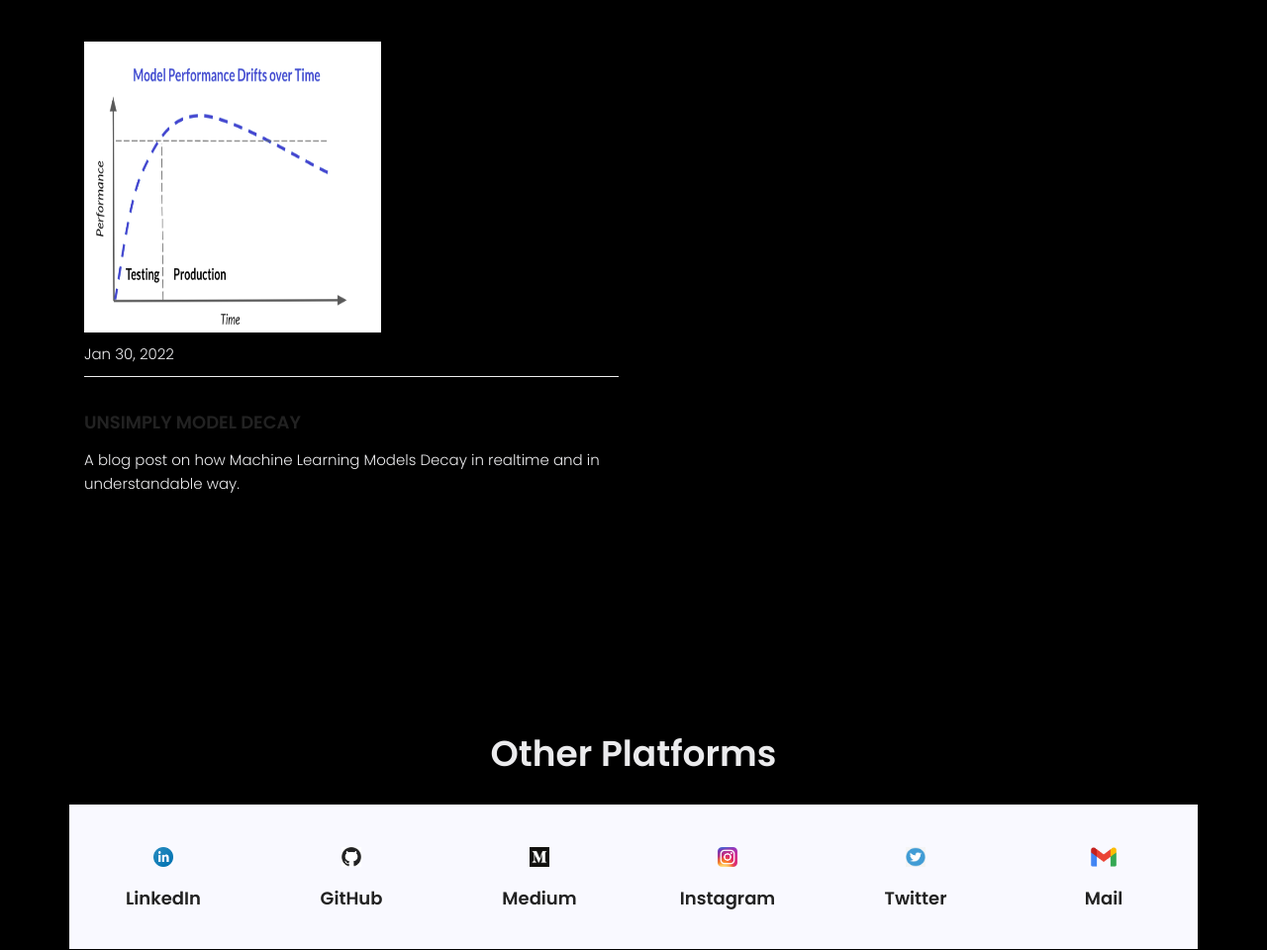
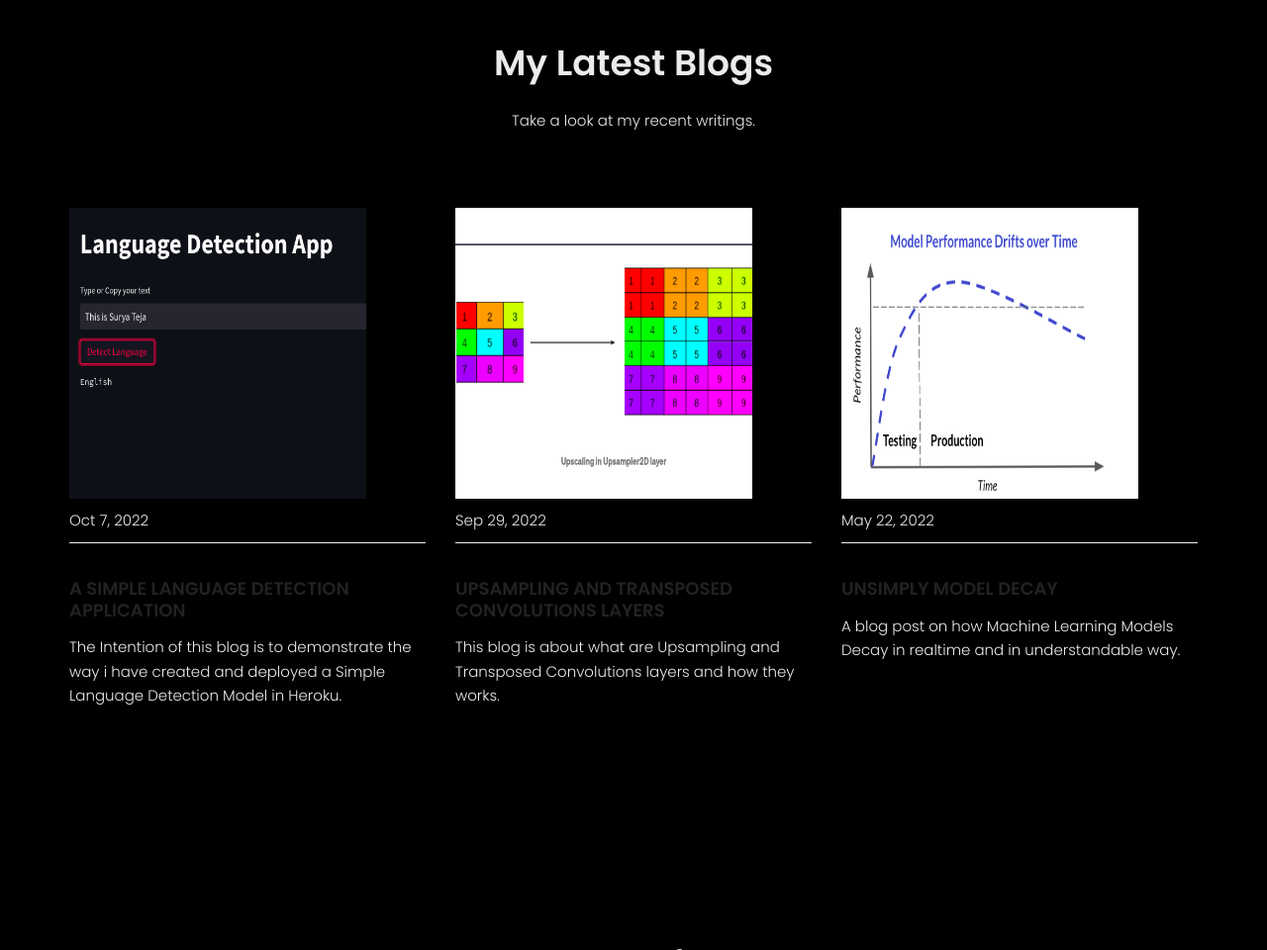
Before and after one commit to Surya-Teja-Menta/Surya-Teja-Menta, a plain HTML site: page index.html in a window 1280 px wide. Shown: the part 4185-5145 px from the top of the page at 99% size. Drawn offline with nearby package versions, Linux system fonts and the light colour scheme; some packages are replaced by stand-ins of ours; a web font is replaced by a local one.

Commit message:
Added Successfully

```diff
--- a/index.html
+++ b/index.html
@@ -451,7 +451,56 @@
 					The Heart Attack Prediction App is an ML App that predicts the Heart Attack risk of a patient based on the data. It uses Machine Learning Algorithms(SVC - 95.7%) to predict the risk of heart attack.
 				</p>
 			</div>
-			<div class="single-recent-blog col-lg-6 col-md-6">
+
+		</div>
+		<div class="row justify-content-center">
+			<div class="col-md-8 pb-30 header-text">
+				<h1 class="norm">My Latest Blogs</h1>
+				<p>
+					Take a look at my recent writings.
+				</p>
+			</div>
+			<div class="row">
+			<div class="single-recent-blog col-lg-4 col-md-4">
+				<div class="thumb">
+					<a href="https://medium.com/@suryatejamenta/a-simple-language-detection-application-754b95084b14" target="_blank">
+					<img class="f-img img-fluid" src="img/lang.png" alt="" style="width:300px;height:294px;">
+				</a>
+				</div>
+				<div class="bottom d-flex justify-content-between align-items-center flex-wrap">
+
+					<div class="meta">
+						Oct 7, 2022
+					</div>
+				</div>
+				<a href="https://medium.com/@suryatejamenta/a-simple-language-detection-application-754b95084b14" target="_blank">
+					<h4>A Simple Language Detection Application</h4>
+				</a>
+				<p>
+					The Intention of this blog is to demonstrate the way i have created and deployed a Simple Language Detection Model in Heroku.
+				</p>
+			</div>
+			<div class="single-recent-blog col-lg-4 col-md-4">
+				<div class="thumb">
+					<a href="https://medium.com/@suryatejamenta/upsampler-and-convolution-transpose-layers-7e4346c05bb6" target="_blank">
+					<img class="f-img img-fluid" src="img/ups.png" alt="" style="width:300px;height:294px;">
+				</a>
+				</div>
+				<div class="bottom d-flex justify-content-between align-items-center flex-wrap">
+
+					<div class="meta">
+						Sep 29, 2022
+					</div>
+				</div>
+				<a href="https://medium.com/@suryatejamenta/upsampler-and-convolution-transpose-layers-7e4346c05bb6" target="_blank">
+					<h4>Upsampling and Transposed Convolutions Layers
+					</h4>
+				</a>
+				<p>
+					This blog is about what are Upsampling and Transposed Convolutions layers and how they works.
+				</p>
+			</div>
+			<div class="single-recent-blog col-lg-4 col-md-4">
 				<div class="thumb">
 					<a href="https://medium.com/@mentasuryateja/unsimply-model-decay-aa3689975ada" target="_blank">
 					<img class="f-img img-fluid" src="img/model.png" alt="" style="width:300px;height:294px;">
@@ -460,7 +509,7 @@
 				<div class="bottom d-flex justify-content-between align-items-center flex-wrap">
 
 					<div class="meta">
-						Jan 30, 2022
+						May 22, 2022
 					</div>
 				</div>
 				<a href="https://medium.com/@mentasuryateja/unsimply-model-decay-aa3689975ada" target="_blank">
@@ -470,6 +519,7 @@
 					A blog post on how  Machine Learning Models Decay in realtime and in understandable way.
 				</p>
 			</div>
+		</div>
 		</div>
 	</div>
 </section>
```
Also changed, not shown: img/lang.png (added), img/ups.png (added), 1 other file.
